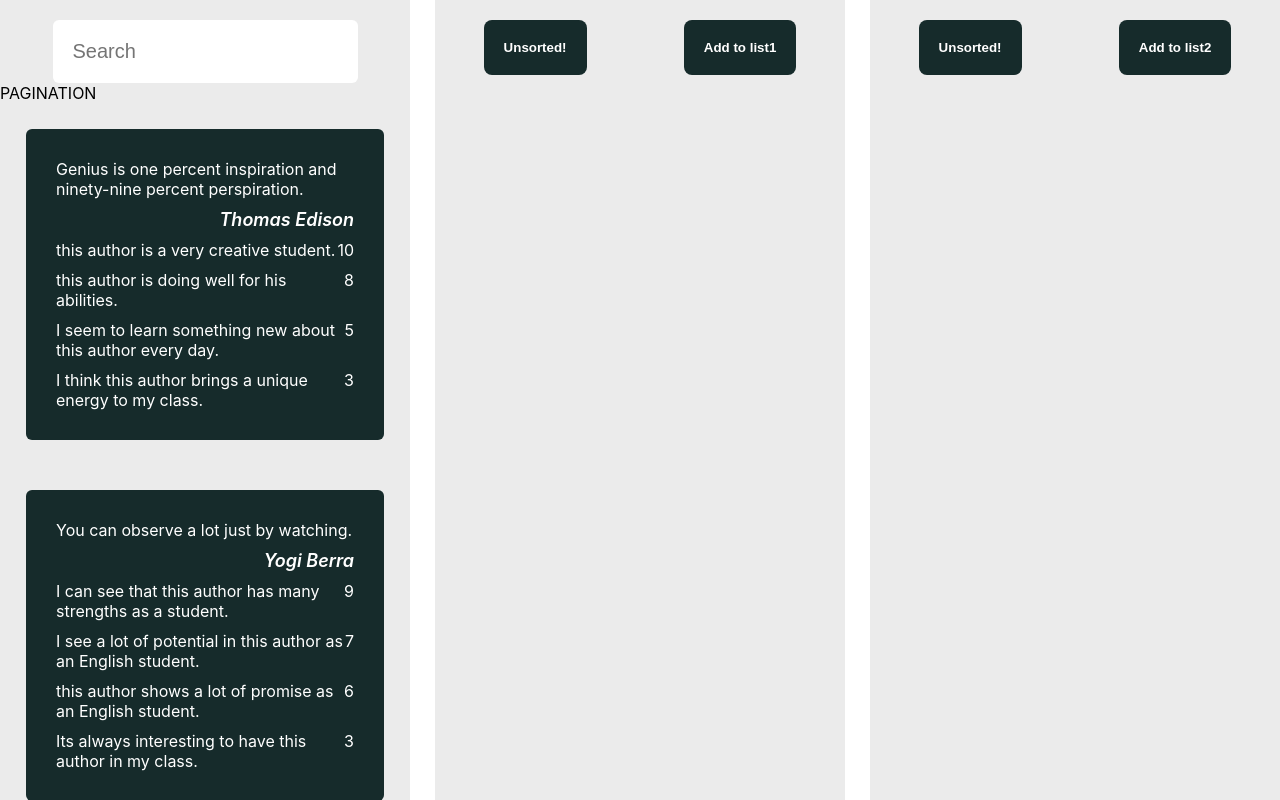
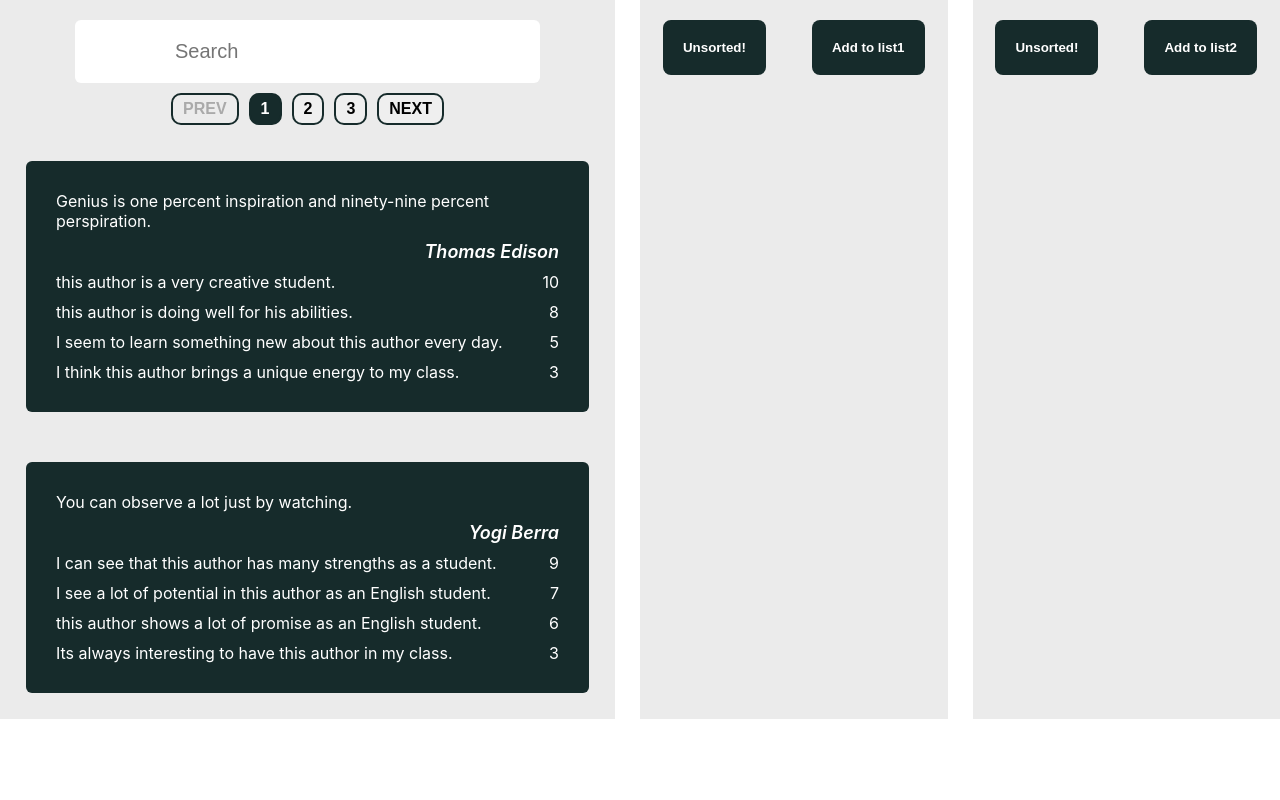
Before and after one commit to sevak995/Homework2, a React (Create React App) app: page / in a window 1280 px wide. Shown: the top 800 px of the page. Built offline with nearby package versions, Linux system fonts and the light colour scheme.

Commit message:
added pagination

```diff
--- a/src/App.css
+++ b/src/App.css
@@ -9,7 +9,9 @@ html {
 }
 
 .app {
-  display: flex;
+  /* display: flex; */
+  display: grid;
+  grid-template-columns: 2fr 1fr 1fr;
   gap: 2.5rem;
   font-size: 1.6rem;
 }
@@ -51,6 +53,8 @@ html {
   flex-basis: 500px;
   display: flex;
   flex-direction: column;
+  gap: 1rem;
+  /* flex-basis: auto; */
 }
 
 .btn,
@@ -99,7 +103,7 @@ form {
 }
 
 input {
-  padding: 2rem;
+  padding: 2rem 10rem;
   border-radius: 6px;
   border: none;
   font-size: 2rem;
@@ -108,3 +112,34 @@ input {
 input:focus-visible {
   outline: none;
 }
+
+.pagination {
+  align-self: center;
+  display: flex;
+  gap: 1rem;
+}
+
+.pagination button,
+.pagination button:link,
+.pagination button:visited {
+  padding: 0.5rem 1rem;
+  border-radius: 10px;
+  border: none;
+  font-weight: bold;
+  border: 2px solid #162b2b;
+  font-size: 1.6rem;
+}
+
+.pagination button:hover,
+.pagination button:active {
+  background-color: orange;
+}
+
+.pagination-btn--active {
+  background-color: #162b2b;
+  color: white;
+}
+
+.hidden {
+  display: none;
+}
--- a/src/App.js
+++ b/src/App.js
@@ -3,12 +3,12 @@ import { Component } from 'react';
 import Pool from './components/Pool';
 import Container from './components/Container';
 import { quotes } from './components/quotesData';
-import { returnMean } from './utils/utils';
+import { returnMean, search } from './utils/utils';
 
 export default class App extends Component {
   constructor() {
     super();
-    this.state = { quotes };
+    this.state = { quotes, searchResult: null };
   }
 
   addHandler(list) {
@@ -50,10 +50,30 @@ export default class App extends Component {
     this.setState({ quotes: updatedQuotes });
   }
 
+  queryHandler(query) {
+    const { quotes } = this.state;
+
+    if (query.trim().length < 3) {
+      this.setState({ searchResult: null });
+      return;
+    }
+
+    const searchResult = search(query, quotes);
+
+    this.setState({ searchResult: searchResult });
+  }
+
   render() {
     return (
       <div className="app">
-        <Pool quotes={this.state.quotes} />
+        <Pool
+          quotes={
+            this.state.searchResult
+              ? this.state.searchResult
+              : this.state.quotes
+          }
+          query={(query) => this.queryHandler(query)}
+        />
         <Container
           onAdd={(list) => this.addHandler(list)}
           quotes={this.state.quotes}
--- /dev/null
+++ b/src/components/NewComment.js
@@ -0,0 +1,12 @@
+import { Component } from 'react';
+
+export default class NewCommnet extends Component {
+  render() {
+    return (
+      <form>
+        <input placeholder="Author" onChange={(event) => {}} />
+        <textarea placeholder="Text"></textarea>
+      </form>
+    );
+  }
+}
--- a/src/components/Pagination.js
+++ b/src/components/Pagination.js
@@ -1,7 +1,71 @@
 import { Component } from 'react';
+import { PAGE_LIMIT_IN_GROUP } from '../config/config';
+import { getLastPage } from '../utils/utils';
+import '../App.css';
 
 export default class Pagination extends Component {
+  goToNextPage() {
+    this.props.paginate('next');
+  }
+
+  goToPreviousPage() {
+    this.props.paginate('prev');
+  }
+
+  changePage(event) {
+    const pageNumber = Number(event.target.textContent);
+    this.props.paginate(pageNumber);
+  }
+
+  getPaginationGroup() {
+    const { page: currentPage } = this.props;
+
+    const start =
+      Math.floor((currentPage - 1) / PAGE_LIMIT_IN_GROUP) * PAGE_LIMIT_IN_GROUP;
+
+    const paginationGroup = new Array(PAGE_LIMIT_IN_GROUP)
+      .fill()
+      .map((_, index) => {
+        return start + index + 1;
+      });
+
+    return paginationGroup;
+  }
+
   render() {
-    return <div>PAGINATION</div>;
+    const { page, quotes } = this.props;
+
+    const paginationGroup = this.getPaginationGroup();
+
+    const LAST_PAGE = getLastPage(quotes);
+
+    return (
+      <div className="pagination">
+        <button onClick={() => this.goToPreviousPage()} disabled={page === 1}>
+          PREV
+        </button>
+        {paginationGroup.map((item, index) => (
+          <button
+            key={index}
+            onClick={(e) => this.changePage(e)}
+            className={
+              item === page
+                ? 'pagination-btn--active'
+                : item > LAST_PAGE
+                ? 'hidden'
+                : null
+            }
+          >
+            <span>{item}</span>
+          </button>
+        ))}
+        <button
+          onClick={() => this.goToNextPage()}
+          disabled={page === LAST_PAGE}
+        >
+          NEXT
+        </button>
+      </div>
+    );
   }
 }
--- a/src/components/Pool.js
+++ b/src/components/Pool.js
@@ -3,45 +3,52 @@ import Quote from './Quote';
 import '../App.css';
 import Search from './Search';
 import Pagination from './Pagination';
+import { getPaginatedQuotes } from '../utils/utils';
+import NewCommnet from './NewComment';
 
 export default class Pool extends Component {
   constructor(props) {
     super(props);
-    this.state = { quotes: this.props.quotes };
+    this.state = { currentPage: 1 };
   }
 
   queryHandler(query) {
-    const { quotes } = this.props;
+    this.setState({ currentPage: 1 });
+    this.props.query(query);
+  }
 
-    const filteredQuotes = quotes.filter((quote) => {
-      if (query.trim().length < 3) {
-        return quotes;
-      }
+  paginate(page) {
+    const { currentPage } = this.state;
 
-      const { text, author, comments } = quote;
-
-      const commentsText = comments.map((comment) => comment.text);
-
-      const searchArea = [text, author, ...commentsText];
-
-      return searchArea.find((text) =>
-        text.toLowerCase().includes(query.toLowerCase())
-      );
-    });
-
-    this.setState({ quotes: filteredQuotes });
+    if (page === 'next') {
+      this.setState({ currentPage: currentPage + 1 });
+    } else if (page === 'prev') {
+      this.setState({ currentPage: currentPage - 1 });
+    } else {
+      this.setState({ currentPage: page });
+    }
   }
 
   render() {
-    const { quotes } = this.state;
+    const { currentPage } = this.state;
+    const { quotes } = this.props;
+
+    const paginatedQuotes = getPaginatedQuotes(quotes, currentPage);
 
     return (
       <div className="container">
         <Search query={(query) => this.queryHandler(query)} />
-        <Pagination />
+        <Pagination
+          quotes={quotes}
+          page={currentPage}
+          paginate={(page) => this.paginate(page)}
+        />
+
+        {/* <button className="btn">ADD NEW COOMENT</button>
+        <NewCommnet /> */}
         <ul className="quotes-list">
-          {quotes.map((quote) => {
-            return <Quote quoteData={quote} key={quote.id} />;
+          {paginatedQuotes.map((quote) => {
+            return <Quote quote={quote} key={quote.id} />;
           })}
         </ul>
       </div>
--- a/src/components/Quote.js
+++ b/src/components/Quote.js
@@ -2,7 +2,7 @@ import { Component } from 'react';
 
 export default class Quote extends Component {
   render() {
-    const { text, author, comments, sectionName } = this.props.quoteData;
+    const { text, author, comments, sectionName } = this.props.quote;
     return (
       <li className={sectionName === 'main' ? 'cart' : 'cart selected'}>
         <div>{text}</div>
--- /dev/null
+++ b/src/config/config.js
@@ -0,0 +1,2 @@
+export const PAGE_LIMIT_IN_GROUP = 3;
+export const QUOTES_PER_PAGE = 2;
--- a/src/utils/utils.js
+++ b/src/utils/utils.js
@@ -1,3 +1,5 @@
+import { QUOTES_PER_PAGE } from '../config/config';
+
 export const returnMean = function (input) {
   const sum = input.reduce(
     (previousInput, currentInput) => previousInput + currentInput.value,
@@ -8,3 +10,29 @@ export const returnMean = function (input) {
 
   return mean;
 };
+
+export function getPaginatedQuotes(quotes, currentPage) {
+  const startIndex = currentPage * QUOTES_PER_PAGE - QUOTES_PER_PAGE;
+  const endIndex = startIndex + QUOTES_PER_PAGE;
+  return quotes.slice(startIndex, endIndex);
+}
+
+export function getLastPage(quotes) {
+  return Math.ceil(quotes.length / QUOTES_PER_PAGE);
+}
+
+export function search(query, quotes) {
+  const searchResult = quotes.filter((quote) => {
+    const { text, author, comments } = quote;
+
+    const commentsText = comments.map((comment) => comment.text);
+
+    const searchArea = [text, author, ...commentsText];
+
+    return searchArea.find((text) =>
+      text.toLowerCase().includes(query.toLowerCase())
+    );
+  });
+
+  return searchResult;
+}
```
